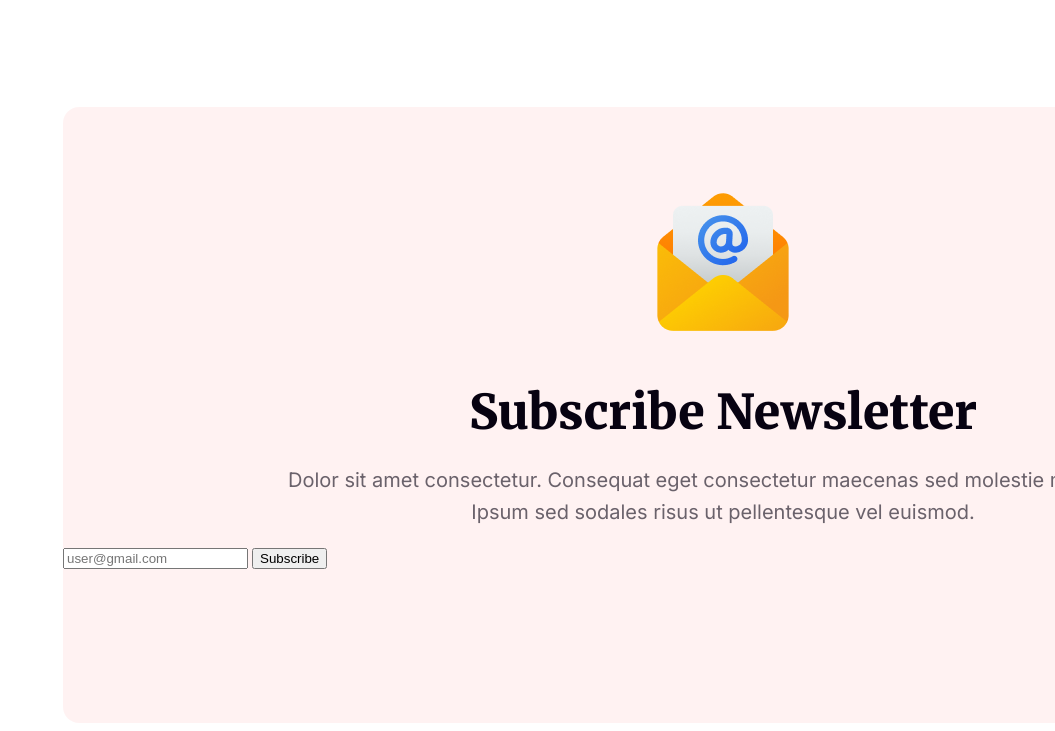
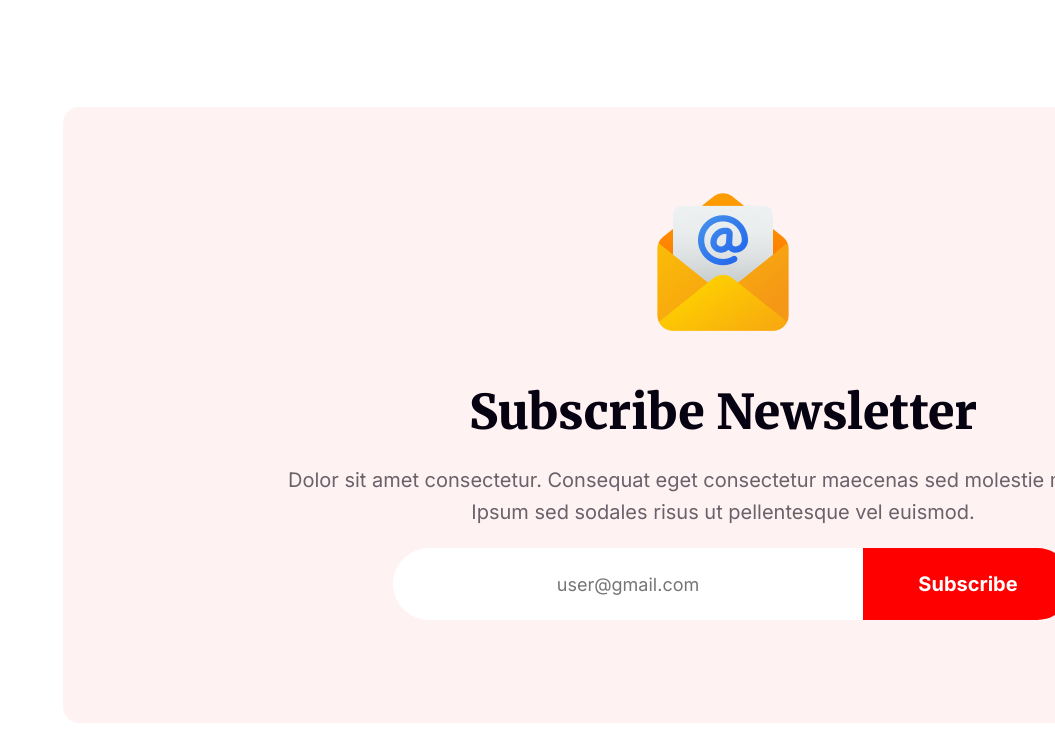
Before and after one commit to naymuln/ass1, a plain HTML site: page index.html in a window 1280 px wide. Shown: the part 4252-4983 px from the top of the page, without its empty margins (225-1280 px from the left). Drawn offline with Linux system fonts and the light colour scheme.

Commit message:
completed subscribe newslatter section

```diff
--- a/index.html
+++ b/index.html
@@ -70,8 +70,10 @@
             <div class="inbox"><img src="resources/Group 61.png" alt="inbox"></div>
             <p class="s-news">Subscribe Newsletter</p>
             <p class="news-desc">Dolor sit amet consectetur. Consequat eget consectetur maecenas sed molestie malesuada. <br>Ipsum sed sodales risus ut pellentesque vel euismod. </p>
-            <input type="email" name="" id="" placeholder="user@gmail.com">
-            <button type="submit">Subscribe</button>
+            <div class="subscribe">
+                <input type="email" name="" id="sub-mail" placeholder="user@gmail.com">
+                <button type="submit" id="sub-conf">Subscribe</button>
+            </div>
         </section>
 
     </main>
--- a/styles/style.css
+++ b/styles/style.css
@@ -264,3 +264,40 @@
     line-height: 32px;
     margin-top: 0;
 }
+
+.subscribe {
+    /* position: relative; */
+    margin: auto;
+    width: 50%;
+}
+
+#sub-mail {
+    border: none;
+    padding: 15px;
+    height: 42px;
+    width: 440px;
+    border-radius: 50px 0px 0px 50px;
+    color: rgba(7, 2, 17, 0.30);
+    text-align: center;
+    font-family: Inter;
+    font-size: 18px;
+    font-style: normal;
+    font-weight: 400;
+
+}
+
+#sub-conf {
+    position: absolute;
+    border: none;
+    padding: 15px;
+    border-radius: 0px 50px 50px 0px;
+    background: #F00;
+    width: 210px;
+    height: 72px;
+    color: #FFF;
+    text-align: center;
+    font-family: Inter;
+    font-size: 20px;
+    font-style: normal;
+    font-weight: 600;
+}
```
